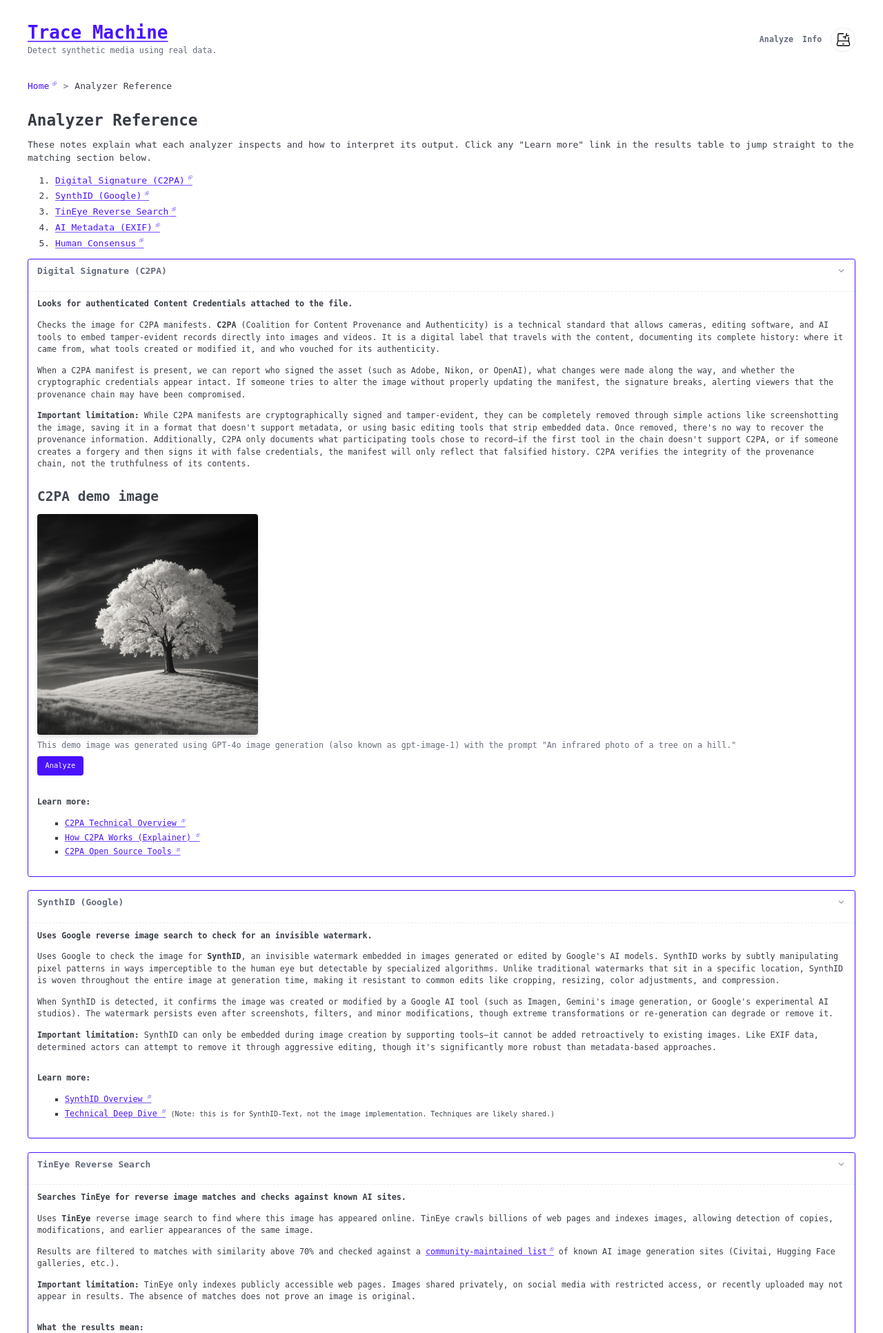
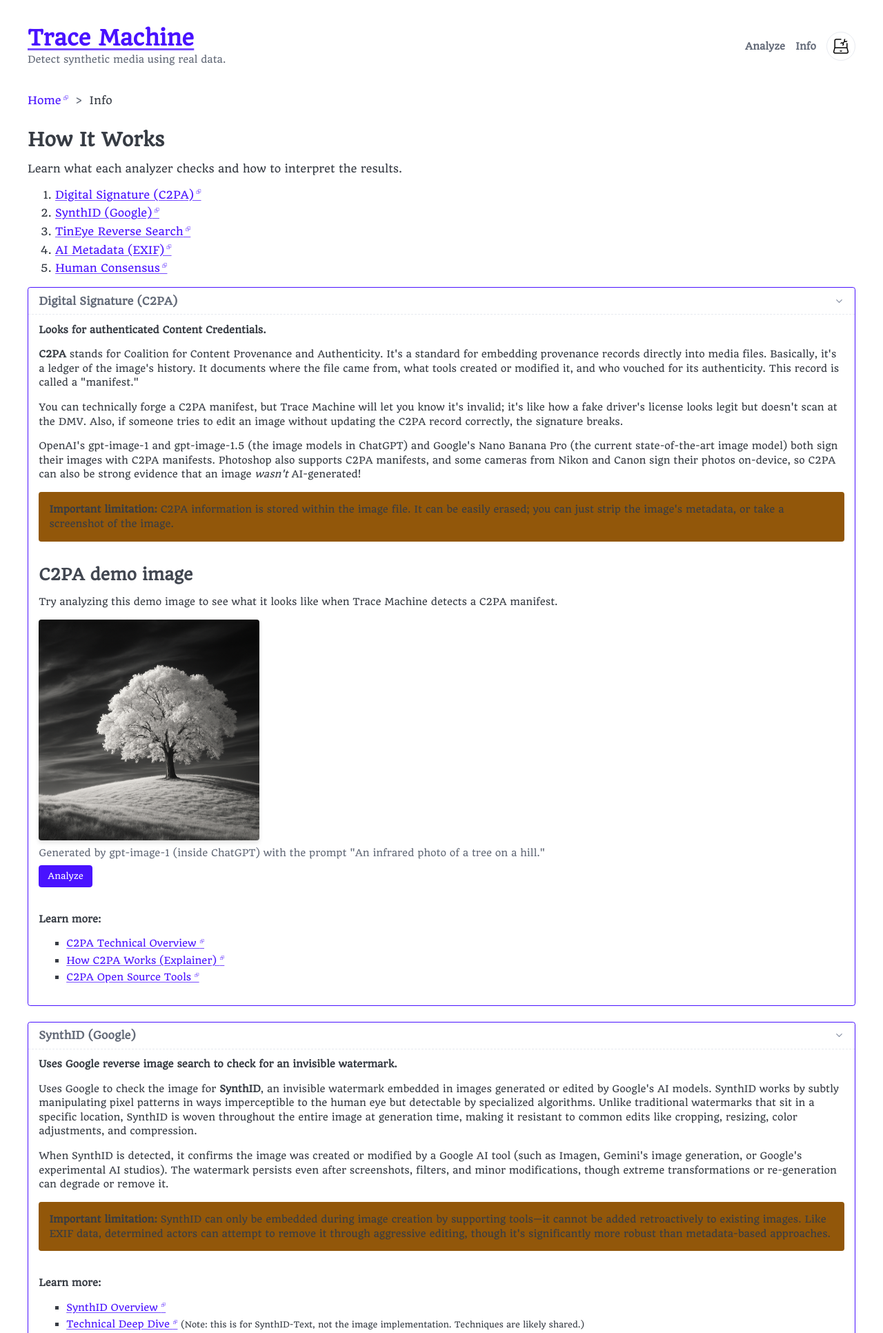
Before and after one commit to bgsulz/Trace-Machine, a Flask app: page /info in a window 1280 px wide. Shown: the top 1932 px of the page at 69% size. Run offline with Flask 3, Linux system fonts and the light colour scheme; parts of the project's set-up code (start-up, migrations or seed data) failed here and were passed over; some libraries are stand-ins or nearby versions.

Commit message:
Major layout tweaks + start to rewrite info page

```diff
--- a/veracity/analyzers/manager.py
+++ b/veracity/analyzers/manager.py
@@ -34,7 +34,7 @@ ANALYZERS: Sequence[AnalyzerSpec] = (
         slug="c2pa",
         func=run_c2pa,
         template="partials/analyzers/c2pa.html",
-        tooltip="Looks for authenticated Content Credentials attached to the file.",
+        tooltip="Looks for authenticated Content Credentials.",
     ),
     AnalyzerSpec(
         name="SynthID (Google)",
--- a/veracity/static/css/custom.css
+++ b/veracity/static/css/custom.css
@@ -1,7 +1,7 @@
 :root {
-  --pico-font-size: 100%;
+  --pico-font-size: 95%;
   --pico-header-height: 4rem;
-  --pico-font-family: monospace;
+  --pico-font-family: "Quando", serif;
 
   /* Custom color tokens */
   --veracity-success: #00804f;
@@ -661,9 +665,11 @@ button.vote-btn-edited .tooltip-trigger::after {
   margin: 0 0 0.5rem;
 }
 
+/* Analyzer Details */
+details[open] > summary {
+  margin-bottom: 0;
+}
 
-
-/* Analyzer Details */
 .analyzer-detail-block {
   background-color: var(--pico-card-section-background-color);
   padding: 0.75rem;
@@ -824,6 +830,21 @@ button.vote-btn-edited .tooltip-trigger::after {
   filter: grayscale(80%);
 }
 
+/* Flash warnings */
+.flash-warning {
+    padding: 1rem;
+    margin-bottom: 1rem;
+    border-radius: var(--pico-border-radius);
+    background-color: var(--veracity-warning-dark);
+    color: var(--pico-color);
+}
+
+@media (prefers-color-scheme: dark) {
+    .flash-warning {
+        background-color: var(--veracity-warning);
+    }
+}
+
 /* Toast notifications */
 #toast-container {
   position: fixed;
--- a/veracity/static/css/theme.css
+++ b/veracity/static/css/theme.css
@@ -1,6 +1,6 @@
 :root {
   --trace-machine-primary-light: #4912ff;
-  --trace-machine-primary-dark: #7066ff;
+  --trace-machine-primary-dark: #8077ff;
 }
 
 :root:not([data-theme="dark"]),
@@ -49,3 +49,11 @@
   --pico-muted-border-color: #2a2a2a;
   --pico-table-row-stripped-background-color: rgba(120, 120, 120, 0.0375);
 }
+
+@font-face {
+  font-family: 'Quando';
+  src: url('../fonts/Quando-Regular.ttf') format('truetype');
+  font-weight: 400;
+  font-style: normal;
+  font-display: swap;
+}
--- /dev/null
+++ b/veracity/static/js/hints.js
@@ -0,0 +1,60 @@
+(function () {
+  const storageKey = "trace-machine-hints-dismissed";
+
+  function readDismissed() {
+    try {
+      return localStorage.getItem(storageKey) === "true";
+    } catch {
+      return false;
+    }
+  }
+
+  function writeDismissed(value) {
+    try {
+      if (value) {
+        localStorage.setItem(storageKey, "true");
+      } else {
+        localStorage.removeItem(storageKey);
+      }
+    } catch {}
+  }
+
+  function setHintsVisible(visible) {
+    document.querySelectorAll("[data-hint-card]").forEach((el) => {
+      el.hidden = !visible;
+    });
+    const navLink = document.getElementById("show-tips-link");
+    if (navLink) {
+      navLink.hidden = visible;
+    }
+  }
+
+  function init() {
+    const dismissed = readDismissed();
+    setHintsVisible(!dismissed);
+
+    document.querySelectorAll("[data-hint-dismiss]").forEach((btn) => {
+      btn.addEventListener("click", () => {
+        writeDismissed(true);
+        setHintsVisible(false);
+        window.showToast("Tips dismissed. Click 'Show tips' in the menu to see them again.");
+      });
+    });
+
+    const showTipsLink = document.getElementById("show-tips-link");
+    if (showTipsLink) {
+      showTipsLink.addEventListener("click", (e) => {
+        e.preventDefault();
+        writeDismissed(false);
+        setHintsVisible(true);
+        window.showToast("Here are some tips to help you get started.");
+      });
+    }
+  }
+
+  if (document.readyState === "loading") {
+    document.addEventListener("DOMContentLoaded", init);
+  } else {
+    init();
+  }
+})();
--- a/veracity/templates/base.html
+++ b/veracity/templates/base.html
@@ -26,6 +26,7 @@
       crossorigin="anonymous"
     ></script>
     <script src="{{ url_for('static', filename='js/theme.js') }}"></script>
+    <script src="{{ url_for('static', filename='js/hints.js') }}"></script>
     {% block head_extra %}{% endblock %}
   </head>
   <body>
@@ -41,6 +42,7 @@
           <nav class="site-nav" id="primary-nav" aria-label="Primary">
             <a href="{{ url_for('main.index') }}">Analyze</a>
             <a href="{{ url_for('main.analyzer_info') }}">Info</a>
+            <a href="#" id="show-tips-link" hidden>Show tips</a>
           </nav>
           <div class="theme-toggle">
             <button
--- a/veracity/templates/info.html
+++ b/veracity/templates/info.html
@@ -4,14 +4,13 @@
   <nav aria-label="breadcrumb">
     <ul>
       <li><a href="{{ url_for('main.index') }}">Home</a></li>
-      <li>Analyzer Reference</li>
+      <li>Info</li>
     </ul>
   </nav>
 
-  <h2>Analyzer Reference</h2>
+  <h2>How It Works</h2>
   <p>
-    These notes explain what each analyzer inspects and how to interpret its output. Click any
-    "Learn more" link in the results table to jump straight to the matching section below.
+    Learn what each analyzer checks and how to interpret the results.
   </p>
 
   <ol>
--- a/veracity/templates/partials/analyzer_infos/info-c2pa.html
+++ b/veracity/templates/partials/analyzer_infos/info-c2pa.html
@@ -1,15 +1,21 @@
 <p>
-  Checks the image for C2PA manifests. <strong>C2PA</strong> (Coalition for Content Provenance and Authenticity) is a technical standard that allows cameras, editing software, and AI tools to embed tamper-evident records directly into images and videos. It is a digital label that travels with the content, documenting its complete history: where it came from, what tools created or modified it, and who vouched for its authenticity.
+  <strong>C2PA</strong> stands for Coalition for Content Provenance and Authenticity. It's a standard for embedding provenance records directly into media files. Basically, it's a ledger of the image's history. It documents where the file came from, what tools created or modified it, and who vouched for its authenticity. This record is called a "manifest."
 </p>
 <p>
-  When a C2PA manifest is present, we can report who signed the asset (such as Adobe, Nikon, or OpenAI), what changes were made along the way, and whether the cryptographic credentials appear intact. If someone tries to alter the image without properly updating the manifest, the signature breaks, alerting viewers that the provenance chain may have been compromised.
+  You can technically forge a C2PA manifest, but Trace Machine will let you know it's invalid; it's like how a fake driver's license looks legit but doesn't scan at the DMV. Also, if someone tries to edit an image without updating the C2PA record correctly, the signature breaks.
 </p>
-<div class="flash-warning" style="margin-bottom: 0.75rem">
-  <strong>Important limitation:</strong> While C2PA manifests are cryptographically signed and tamper-evident, they can be completely removed through simple actions like screenshotting the image, saving it in a format that doesn't support metadata, or using basic editing tools that strip embedded data. Once removed, there's no way to recover the provenance information. Additionally, C2PA only documents what participating tools chose to record—if the first tool in the chain doesn't support C2PA, or if someone creates a forgery and then signs it with false credentials, the manifest will only reflect that falsified history. C2PA verifies the integrity of the provenance chain, not the truthfulness of its contents.
+<p>
+  OpenAI's gpt-image-1 and gpt-image-1.5 (the image models in ChatGPT) and Google's Nano Banana Pro (the current state-of-the-art image model) both sign their images with C2PA manifests. Photoshop also supports C2PA manifests, and some cameras from Nikon and Canon sign their photos on-device, so C2PA can also be strong evidence that an image <em>wasn't</em> AI-generated!
+</p>
+<div class="flash-warning">
+  <strong>Important limitation:</strong> C2PA information is stored within the image file. It can be easily erased; you can just strip the image's metadata, or take a screenshot of the image.
 </div>
 <br/>
 <section>
   <h3>C2PA demo image</h3>
+  <p>
+    Try analyzing this demo image to see what it looks like when Trace Machine detects a C2PA manifest.
+  </p>
   <figure>
     <img
       src="{{ url_for('static', filename='info_images/infrared_tree.png') }}"
@@ -17,7 +23,7 @@
       class="demo-image"
     />
     <figcaption>
-      This demo image was generated using GPT-4o image generation (also known as gpt-image-1) with the prompt "An infrared photo of a tree on a hill."
+      Generated by gpt-image-1 (inside ChatGPT) with the prompt "An infrared photo of a tree on a hill."
     </figcaption>
   </figure>
   <form action="{{ url_for('main.analyze') }}" method="get" style="display: inline" class="demo-buttons">
--- a/veracity/templates/partials/analyzer_infos/info-exif.html
+++ b/veracity/templates/partials/analyzer_infos/info-exif.html
@@ -4,7 +4,7 @@
 <p>
   AI image generators like Stable Diffusion (through interfaces like Automatic1111 and ComfyUI) often write detailed generation parameters into EXIF fields, including the prompt used, model version, sampling steps, and seed values. Photo editing software may also leave telltale signatures. When present, these markers can provide strong clues about an image's synthetic or heavily edited origins.
 </p>
-<div class="flash-warning" style="margin-bottom: 0.75rem">
+<div class="flash-warning">
   <strong>Important limitation:</strong> EXIF data can be freely edited or completely stripped using basic tools, so its presence is informative but its absence proves nothing. A sophisticated actor can easily remove or falsify these markers.
 </div>
 <br/>
--- a/veracity/templates/partials/analyzer_infos/info-synthid.html
+++ b/veracity/templates/partials/analyzer_infos/info-synthid.html
@@ -4,7 +4,7 @@
 <p>
   When SynthID is detected, it confirms the image was created or modified by a Google AI tool (such as Imagen, Gemini's image generation, or Google's experimental AI studios). The watermark persists even after screenshots, filters, and minor modifications, though extreme transformations or re-generation can degrade or remove it.
 </p>
-<div class="flash-warning" style="margin-bottom: 0.75rem">
+<div class="flash-warning">
   <strong>Important limitation:</strong> SynthID can only be embedded during image creation by supporting tools—it cannot be added retroactively to existing images. Like EXIF data, determined actors can attempt to remove it through aggressive editing, though it's significantly more robust than metadata-based approaches.
 </div>
 <br/>
--- a/veracity/templates/partials/analyzer_infos/info-tineye.html
+++ b/veracity/templates/partials/analyzer_infos/info-tineye.html
@@ -4,7 +4,7 @@
 <p>
   Results are filtered to matches with similarity above 70% and checked against a <a href="https://github.com/laylavish/uBlockOrigin-HUGE-AI-Blocklist" target="_blank" rel="noopener noreferrer">community-maintained list</a> of known AI image generation sites (Civitai, Hugging Face galleries, etc.).
 </p>
-<div class="flash-warning" style="margin-bottom: 0.75rem">
+<div class="flash-warning">
   <strong>Important limitation:</strong> TinEye only indexes publicly accessible web pages. Images shared privately, on social media with restricted access, or recently uploaded may not appear in results. The absence of matches does not prove an image is original.
 </div>
 <br/>
--- a/veracity/templates/partials/analyzers/exif.html
+++ b/veracity/templates/partials/analyzers/exif.html
@@ -1,7 +1,7 @@
 {% set findings = row.data.findings %} {% set chunks = row.data.chunks or {} %}
 <div class="analyzer-detail-block">
   {% if findings %}
-  <div class="flash-warning" style="margin-bottom: 0.75rem">
+  <div class="flash-warning">
     <strong>Warning:</strong>
     Image metadata can be freely added, edited, or removed. Treat this
     information as a clue, not definitive proof about how the image was created.
```
Also changed, not shown: other parts of veracity/static/css/custom.css (+103 -11 lines), veracity/templates/index.html (+19 -4 lines), veracity/templates/partials/hint_card.html (added, +12 -0 lines), veracity/templates/result.html (+14 -0 lines), veracity/static/fonts/Quando-Regular.ttf (added).
